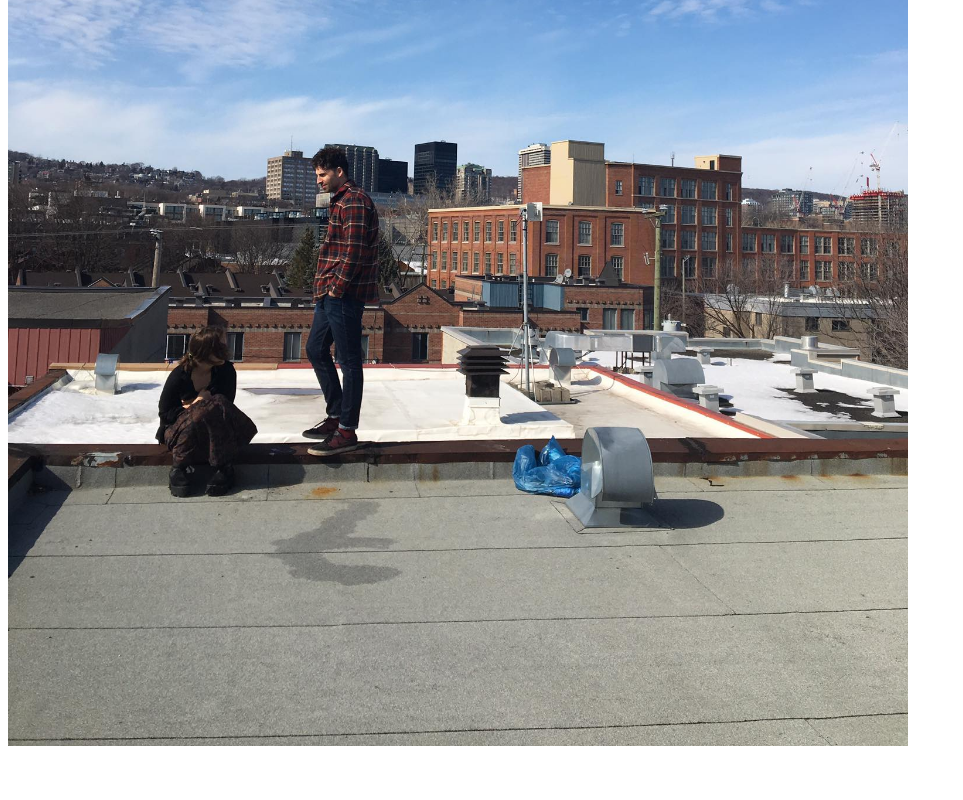
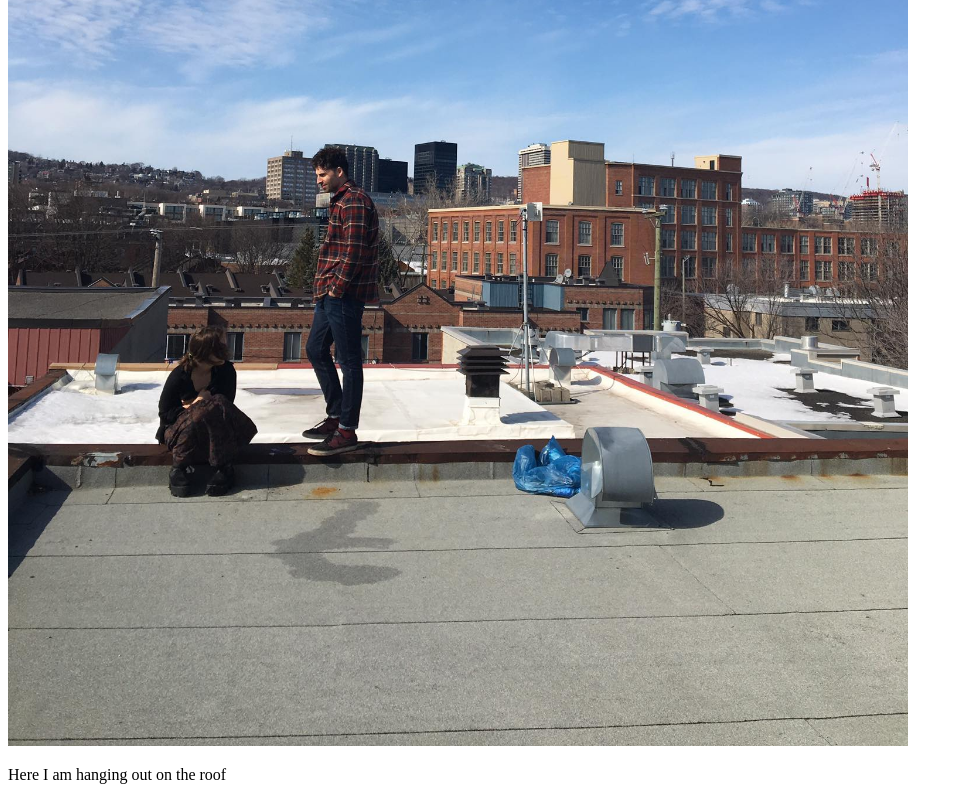
Before and after one commit to ReeceEliot/profile-page, a plain HTML site: page index.html in a window 1280 px wide. Shown: the part 462-1262 px from the top of the page, without its empty margins (0-963 px from the left). Before the commit the page ends 1220 px from the top, so only its background shows below. Drawn offline with Linux system fonts and the light colour scheme.

Commit message:
Update index.html

```diff
--- a/index.html
+++ b/index.html
@@ -16,6 +16,6 @@ img {
 
 <img src="roof.jpg" alt="">
 
-
+<p>Here I am hanging out on the roof</p>
 </body>
 </html>
```
